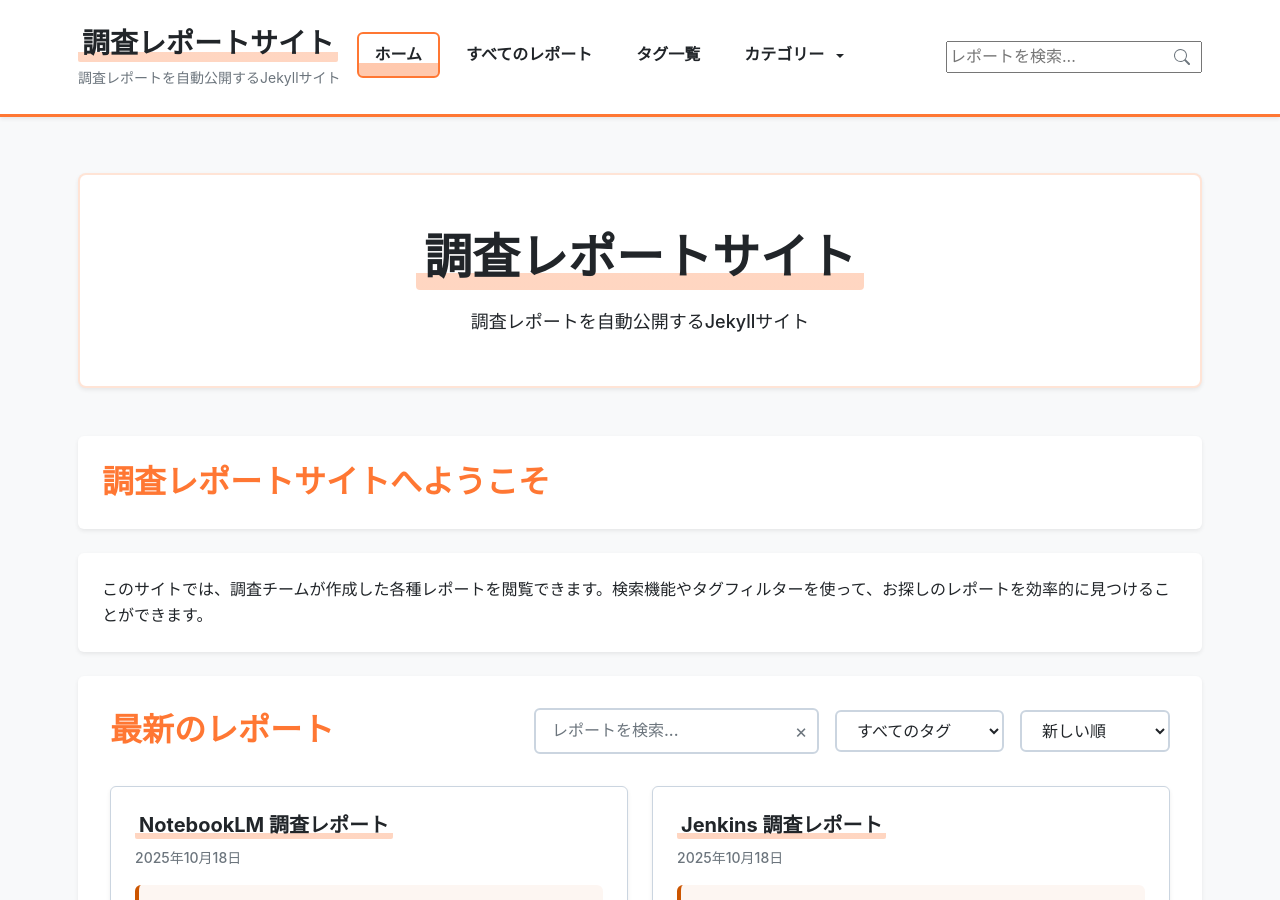
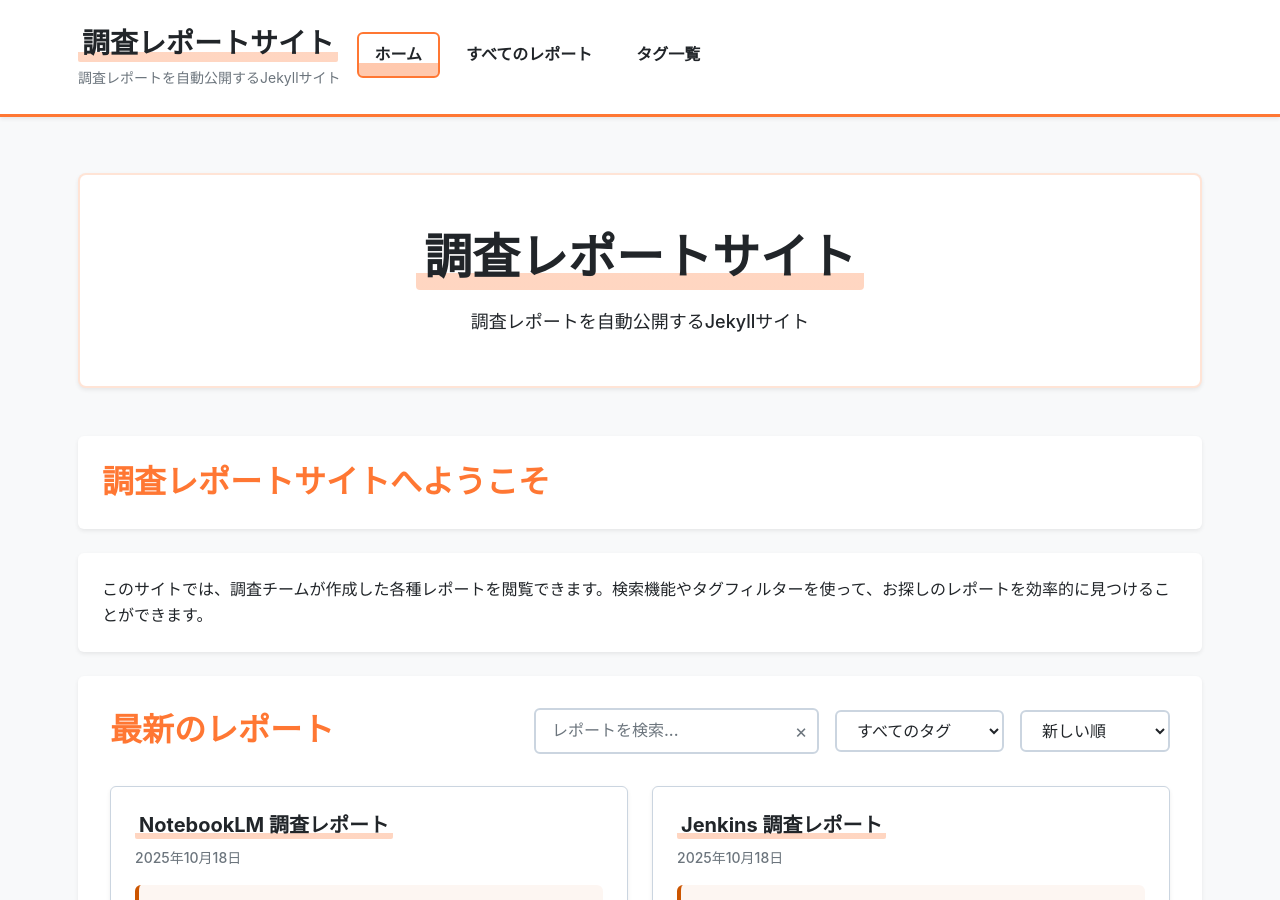
Before and after one commit to aegisfleet/tool-survey-report, a Jekyll site: the page built from index.md, in a window 1280 px wide and 900 px high. Built offline with Jekyll 4.4.1, drawn with Linux system fonts in a browser that asks for light colours; the list of posts is cut into pages by our own code.

Commit message:
refactor(ui): Remove search functionality from header and navigation
- Remove search form from header.html
- Remove search form from navigation.html
- Delete search-related JavaScript event listeners
- Simplify navigation and header HTML structure
- Improve code cleanliness by removing unused search components

```diff
--- a/_includes/header.html
+++ b/_includes/header.html
@@ -11,17 +11,6 @@
 
     {% include navigation.html %}
 
-    <div class="header-search">
-      <form class="search-form" role="search" method="get" action="{{ '/search/' | relative_url }}">
-        <label for="search-input" class="screen-reader-text">検索:</label>
-        <input type="search" id="search-input" name="q" placeholder="レポートを検索..." value="{{ site.data.search.query }}">
-        <button type="submit" class="search-submit">
-          <span class="screen-reader-text">検索</span>
-          <svg width="16" height="16" viewBox="0 0 16 16" fill="currentColor">
-            <path d="M11.742 10.344a6.5 6.5 0 1 0-1.397 1.398h-.001c.03.04.062.078.098.115l3.85 3.85a1 1 0 0 0 1.415-1.414l-3.85-3.85a1.007 1.007 0 0 0-.115-.1zM12 6.5a5.5 5.5 0 1 1-11 0 5.5 5.5 0 0 1 11 0z"/>
-          </svg>
-        </button>
-      </form>
-    </div>
+
   </div>
 </header>
--- a/_includes/navigation.html
+++ b/_includes/navigation.html
@@ -8,16 +8,7 @@
     </span>
   </button>
 
-  <div class="nav-search">
-    <form class="search-form" role="search" aria-label="サイト内検索">
-      <input type="text" id="nav-search-input" class="search-input" placeholder="レポートを検索..." aria-label="検索キーワード">
-      <button type="submit" class="search-button" aria-label="検索実行">
-        <svg width="16" height="16" viewBox="0 0 16 16" fill="currentColor">
-          <path d="M11.742 10.344a6.5 6.5 0 1 0-1.397 1.398h-.001c.03.04.062.078.098.115l3.85 3.85a1 1 0 0 0 1.415-1.414l-3.85-3.85a1.007 1.007 0 0 0-.115-.1zM12 6.5a5.5 5.5 0 1 1-11 0 5.5 5.5 0 0 1 11 0z"/>
-        </svg>
-      </button>
-    </form>
-  </div>
+
 
   <ul class="nav-menu" id="nav-menu">
     <li class="nav-item">
@@ -38,34 +29,7 @@
       </a>
     </li>
 
-    <li class="nav-item dropdown">
-      <a href="#" class="nav-link dropdown-toggle" aria-haspopup="true" aria-expanded="false">
-        カテゴリー
-      </a>
-      <ul class="dropdown-menu">
-        {% assign tags = site.reports | map: 'tags' | join: ',' | split: ',' | uniq | sort %}
-        {% for tag in tags %}
-          {% if tag != '' %}
-            {% assign tag_count = site.reports | where_exp: "report", "report.tags contains tag" | size %}
-            <li>
-              <a href="{{ '/reports/' | relative_url }}?tag={{ tag | url_encode }}" class="dropdown-link">
-                {{ tag }} <span class="tag-count">({{ tag_count }})</span>
-              </a>
-            </li>
-          {% endif %}
-        {% endfor %}
-        {% if tags.size == 0 %}
-          <li><span class="dropdown-text">カテゴリーがありません</span></li>
-        {% else %}
-          <li class="dropdown-divider"></li>
-          <li>
-            <a href="{{ '/tags/' | relative_url }}" class="dropdown-link view-all">
-              すべてのタグを見る →
-            </a>
-          </li>
-        {% endif %}
-      </ul>
-    </li>
+
 
     {% if site.data.navigation.main_links %}
       {% for link in site.data.navigation.main_links %}
```
Also changed, not shown: other parts of _includes/navigation.html (+0 -14 lines).
